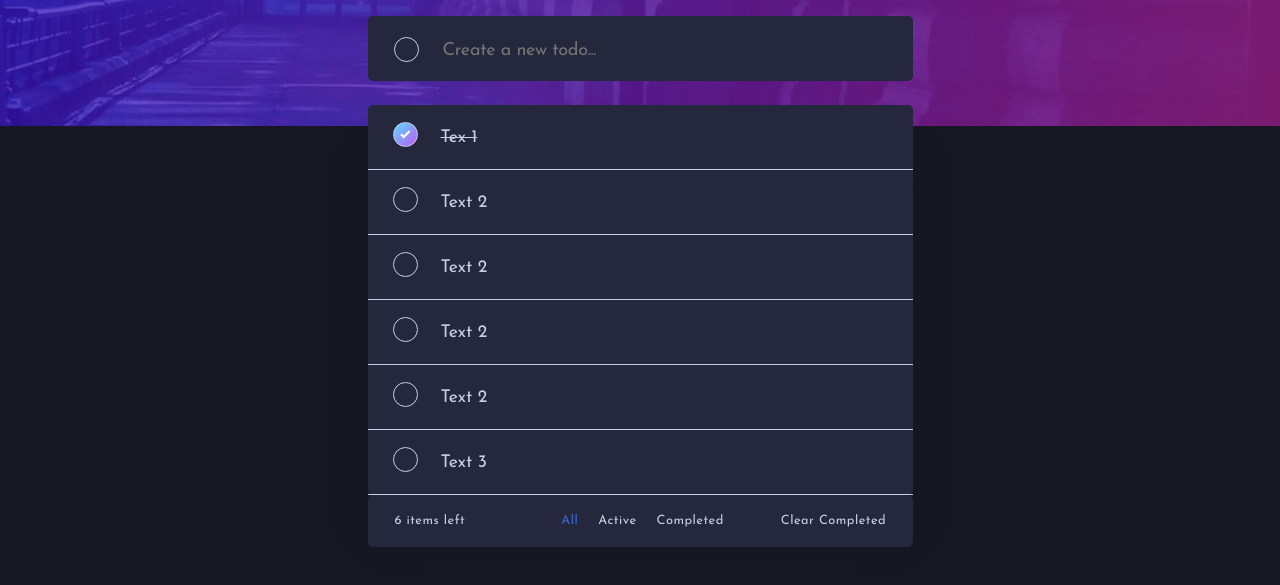
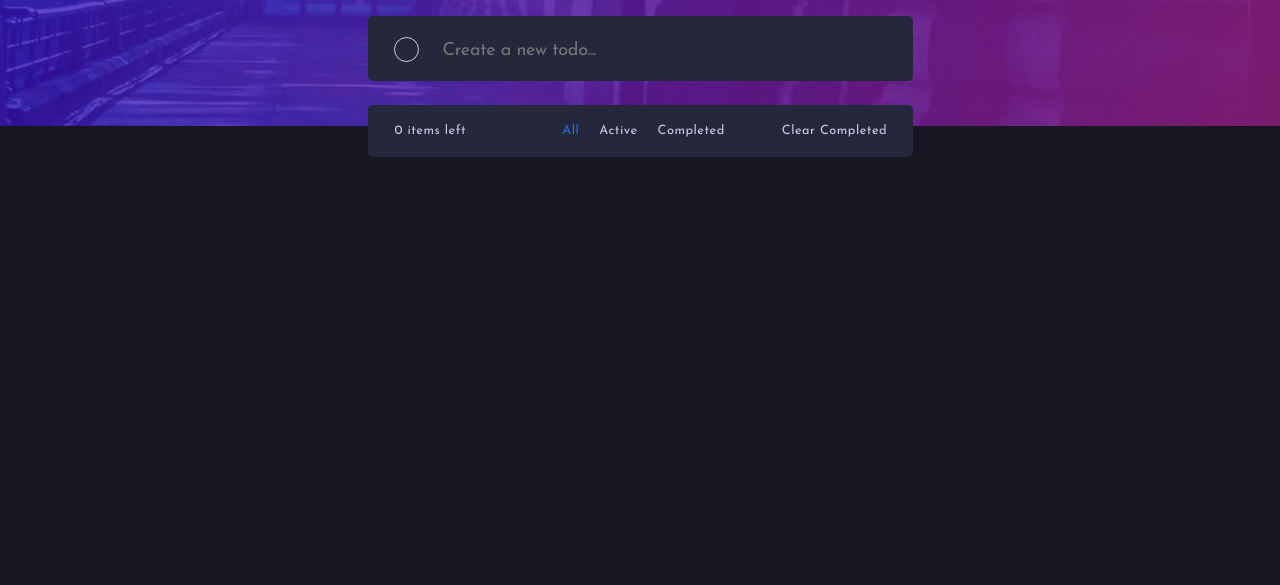
Before and after one commit to RaviHamidov/ToDoApp, a plain HTML site: page index.html in a window 1280 px wide. Shown: the part 141-726 px from the top of the page. Drawn offline with Linux system fonts and the light colour scheme.

Commit message:
Remove: Example texts

```diff
--- a/index.html
+++ b/index.html
@@ -32,56 +32,7 @@
                 />
             </div>
             <section class="content">
-                <ul>
-                    <li class="flex-row">
-                        <label class="list-item">
-                            <input type="checkbox" name="todoItem" checked />
-                            <span class="checkmark"></span>
-                            <span class="text">Tex 1</span>
-                        </label>
-                        <span class="remove"></span>
-                    </li>
-                    <li class="flex-row">
-                        <label class="list-item">
-                            <input type="checkbox" name="todoItem" />
-                            <span class="checkmark"></span>
-                            <span class="text">Text 2</span>
-                        </label>
-                        <span class="remove"></span>
-                    </li>
-                    <li class="flex-row">
-                        <label class="list-item">
-                            <input type="checkbox" name="todoItem" />
-                            <span class="checkmark"></span>
-                            <span class="text">Text 2</span>
-                        </label>
-                        <span class="remove"></span>
-                    </li>
-                    <li class="flex-row">
-                        <label class="list-item">
-                            <input type="checkbox" name="todoItem" />
-                            <span class="checkmark"></span>
-                            <span class="text">Text 2</span>
-                        </label>
-                        <span class="remove"></span>
-                    </li>
-                    <li class="flex-row">
-                        <label class="list-item">
-                            <input type="checkbox" name="todoItem" />
-                            <span class="checkmark"></span>
-                            <span class="text">Text 2</span>
-                        </label>
-                        <span class="remove"></span>
-                    </li>
-                    <li class="flex-row">
-                        <label class="list-item">
-                            <input type="checkbox" name="todoItem" />
-                            <span class="checkmark"></span>
-                            <span class="text">Text 3</span>
-                        </label>
-                        <span class="remove"></span>
-                    </li>
-                </ul>
+                <ul></ul>
             </section>
             <div class="bottom-items flex-row">
                 <div class="items-left"><span>2</span> items left</div>
```
